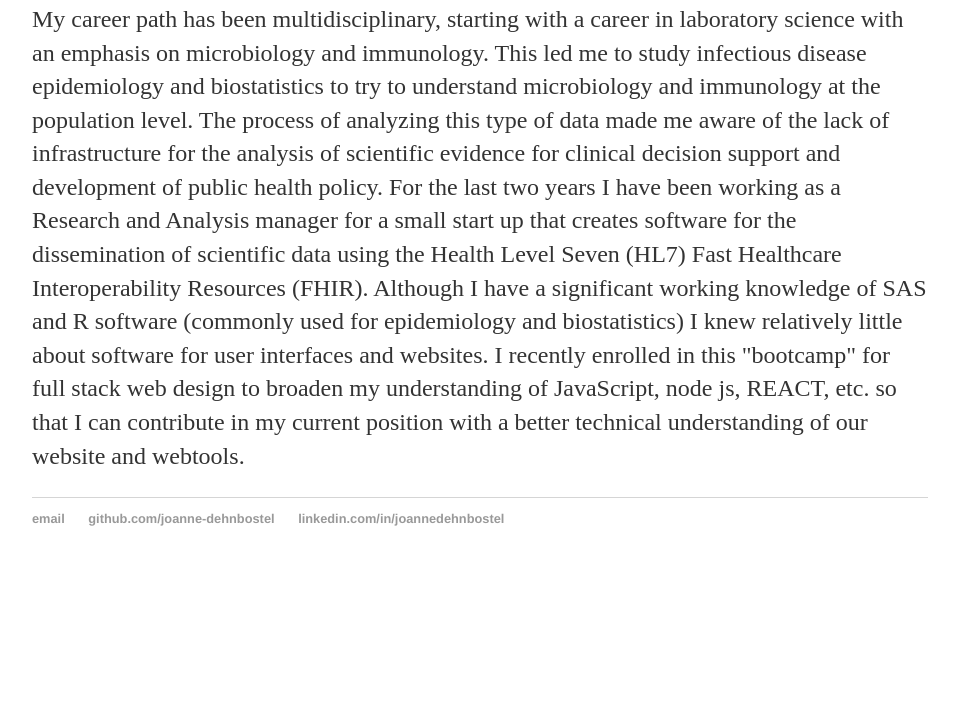
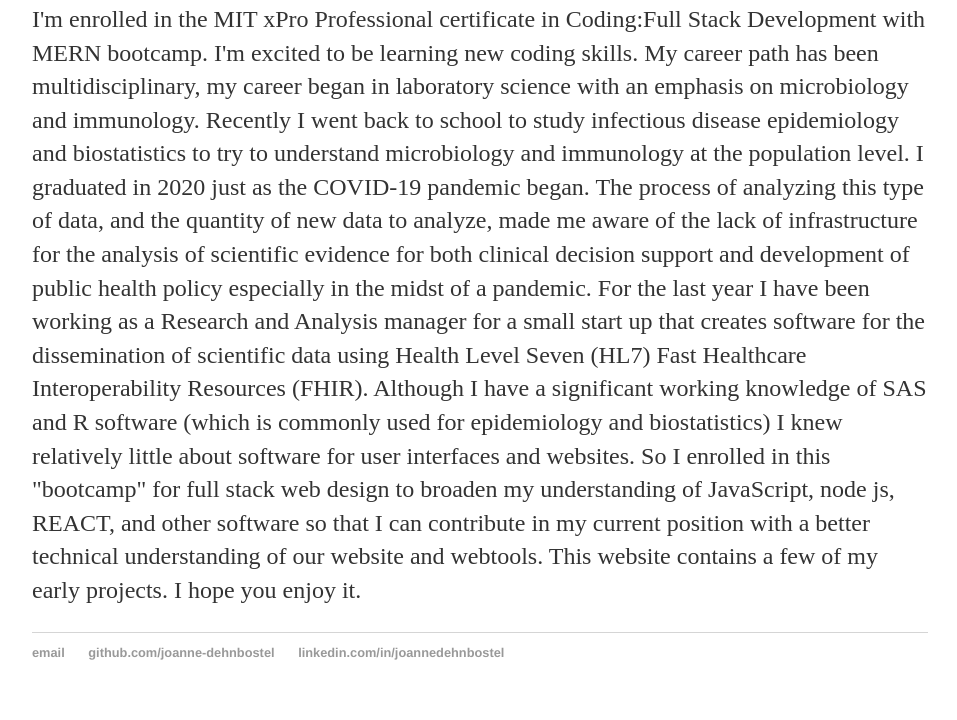
Before and after one commit to joanne-dehnbostel/joanne-dehnbostel.github.io, a Jekyll site: the page built from about/index.html, in a window 1280 px wide. Shown: the part 519-1239 px from the top of the page, without its empty margins (160-1117 px from the left). Built offline with Jekyll 4.4.1, drawn with Linux system fonts in a browser that asks for light colours; before the commit the page ends 1105 px from its top, so only the background shows below that; some of the changed text lies outside the part shown.

Commit message:
Update index.html

```diff
--- a/about/index.html
+++ b/about/index.html
@@ -7,12 +7,28 @@
 			<h1>About Me</h1>
 			<p>
 				<iframe width="560" height="315" src="https://www.youtube.com/embed/JCOhB5xmbuo" title="YouTube video player" frameborder="0" allow="accelerometer; autoplay; clipboard-write; encrypted-media; gyroscope; picture-in-picture" allowfullscreen></iframe>
-				My name is Joanne Dehnbostel. My career path has been multidisciplinary, starting with a career in laboratory science with an emphasis on microbiology and immunology.
-		This led me to study infectious disease epidemiology and biostatistics to try to understand microbiology and immunology at the population level.
-		The process of analyzing this type of data made me aware of the lack of infrastructure for the analysis of scientific evidence for clinical decision support and development of public health policy.
-		For the last two years I have been working as a Research and Analysis manager for a small start up that creates software for the dissemination of scientific data using the Health Level Seven (HL7) Fast Healthcare Interoperability Resources (FHIR).
-		Although I have a significant working knowledge of SAS and R software (commonly used for epidemiology and biostatistics) I knew relatively little about software for user interfaces and websites.
-		I recently enrolled in this "bootcamp" for full stack web design to broaden my understanding of JavaScript, node js, REACT, etc. so that I can contribute in my current position with a better technical understanding of our website and webtools.
+				My name is Joanne Dehnbostel.
+				I'm enrolled in the MIT xPro Professional certificate in Coding:Full Stack Development with MERN bootcamp.
+				I'm excited to be learning new coding skills.
+
+				My career path has been multidisciplinary,
+				my career began in laboratory science with an emphasis on microbiology and immunology.
+		Recently I went back to school to study infectious disease epidemiology and biostatistics
+				to try to understand microbiology and immunology at the population level.
+				I graduated in 2020 just as the COVID-19 pandemic began.
+		The process of analyzing this type of data, and the quantity of new data to analyze,
+				made me aware of the lack of infrastructure for the analysis of scientific evidence for both clinical decision support
+				and development of public health policy especially in the midst of a pandemic.
+		For the last year I have been working as a Research and Analysis manager for a small start up
+				that creates software for the dissemination of scientific data using Health Level Seven
+				(HL7) Fast Healthcare Interoperability Resources (FHIR).
+		Although I have a significant working knowledge of SAS and R software
+				(which is commonly used for epidemiology and biostatistics)
+				I knew relatively little about software for user interfaces and websites.
+		So I enrolled in this "bootcamp" for full stack web design to broaden my understanding of JavaScript,
+				node js, REACT, and other software so that I can contribute in my current position
+				with a better technical understanding of our website and webtools.
+				This website contains a few of my early projects. I hope you enjoy it.
 		<em> </em> <a href="/about"></a>
 	</p>
 </div><!-- /.blurb -->
```
